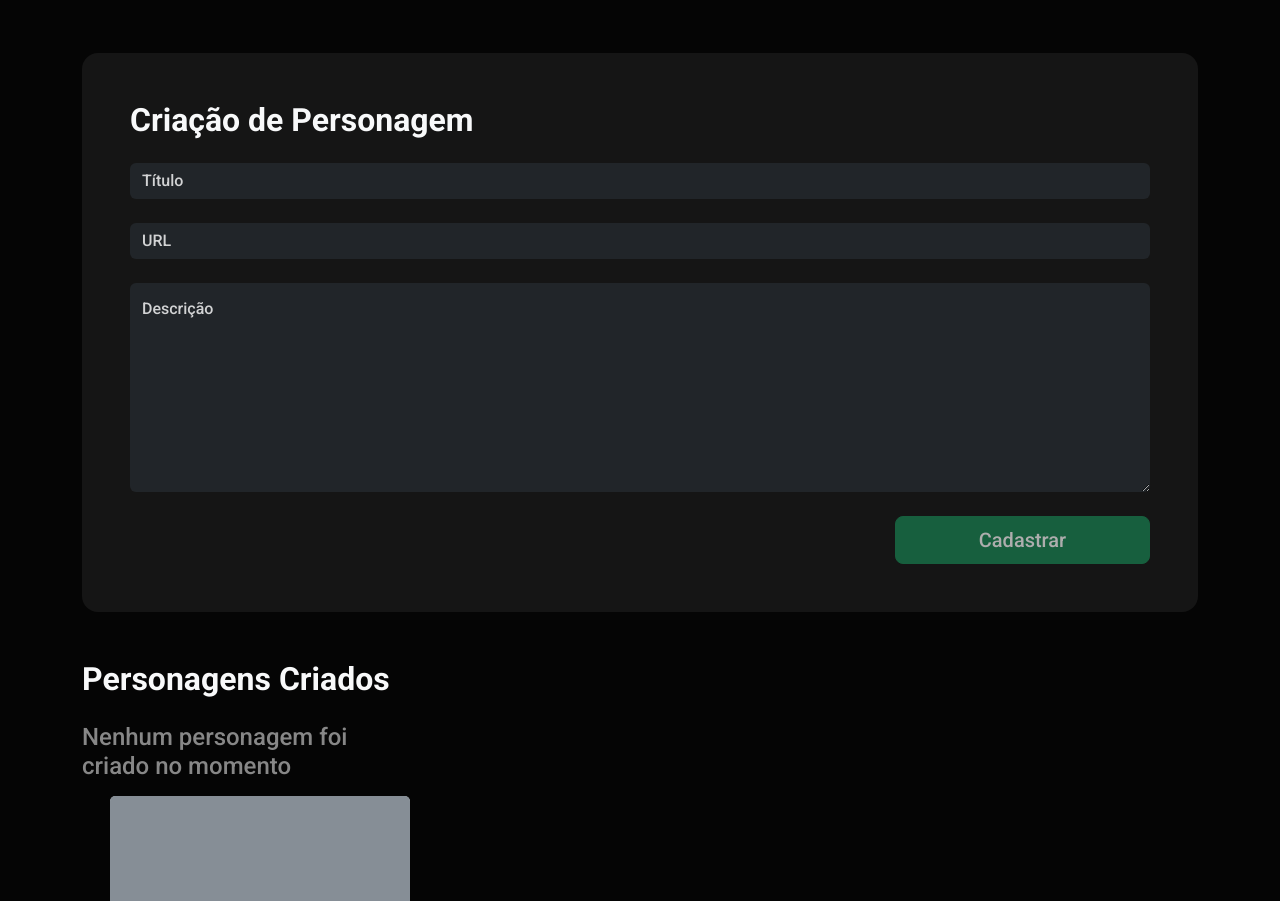
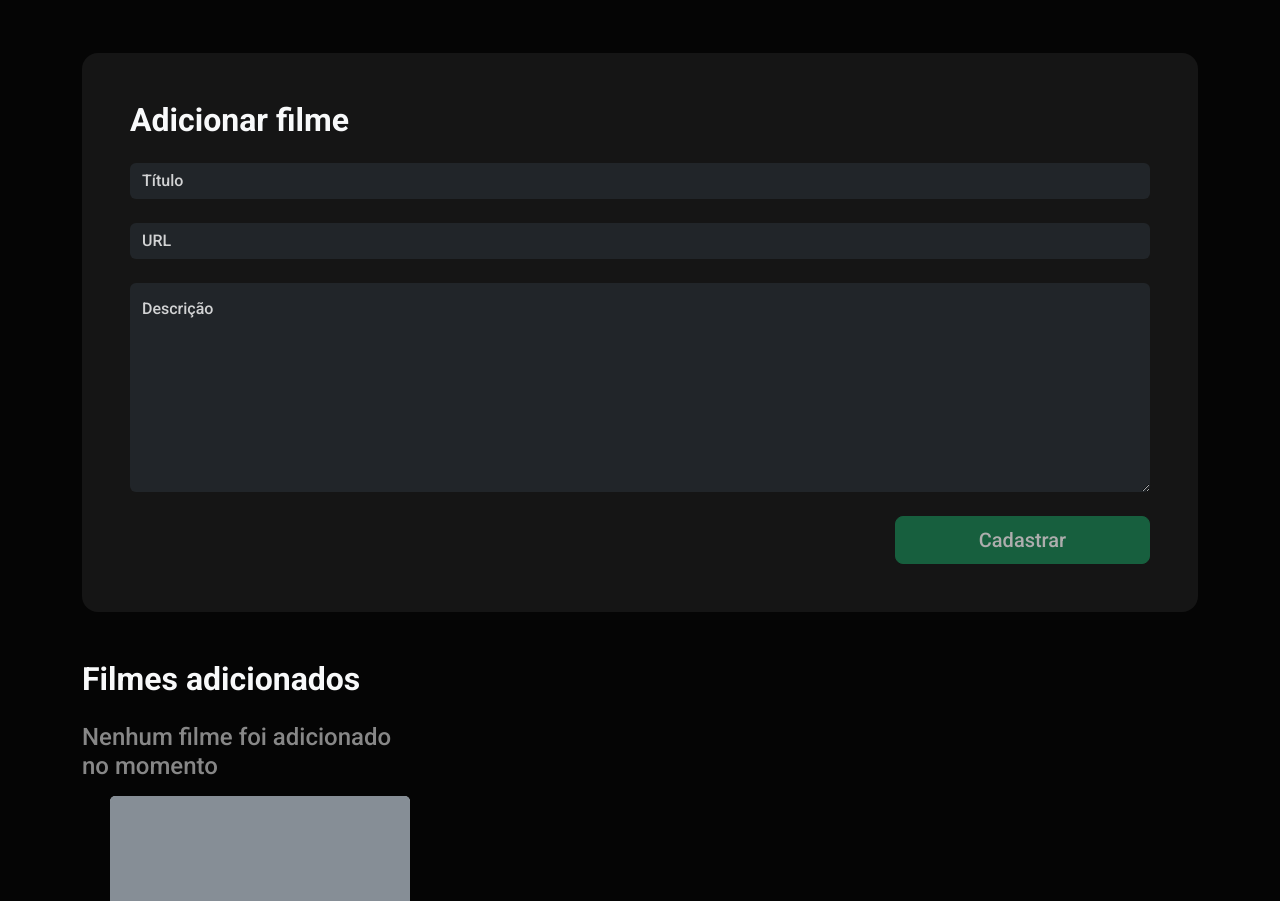
Before and after one commit to GabrielCesar48/checkpoint-I-frontend-II, a plain HTML site: page index.html in a window 1280 px wide. Shown: the part 51-952 px from the top of the page. Drawn offline with nearby package versions, Linux system fonts and the light colour scheme.

Commit message:
mudando nomes

```diff
--- a/index.html
+++ b/index.html
@@ -33,7 +33,7 @@
           <form  id="formulario" class="w-100 rounded-4 p-5 formulario">
 
               <div class="mb-4" id="formTitulo">
-                  <h2 class="text-light pb-3 fw-bolder">Criação de Personagem</h2>
+                  <h2 class="text-light pb-3 fw-bolder">Adicionar filme</h2>
                   <input type="text" class="form-control border-0 text-bg-dark" placeholder="Título" id="imputTitulo">
                   <div id="validTitulo" class="form-text erroValidacao" >Por favor, preencha corretamente o campo Título.</div>
               </div>
@@ -61,7 +61,7 @@
       <section>
 
         <div class="row">
-          <h2 class="text-light fw-bolder mt-5 mb-3  d-flex justify-content-center  justify-content-sm-center justify-content-md-start justify-content-lg-start justify-content-xl-start">Personagens Criados</h2>
+          <h2 class="text-light fw-bolder mt-5 mb-3  d-flex justify-content-center  justify-content-sm-center justify-content-md-start justify-content-lg-start justify-content-xl-start">Filmes adicionados</h2>
         </div>
 
 
@@ -69,7 +69,7 @@
           <div class="card-group row row-cols-1 row-cols-sm-1 row-cols-md-2 row-cols-lg-3 row-cols-xl-3 d-flex " id="cards" >
 
             <div class="row" id="noCardAdd">
-              <h2 class="mt-2 mb-3 d-flex justify-content-center  justify-content-sm-center justify-content-md-start justify-content-lg-start justify-content-xl-start noCardAdd">Nenhum personagem foi criado no momento</h2>
+              <h2 class="mt-2 mb-3 d-flex justify-content-center  justify-content-sm-center justify-content-md-start justify-content-lg-start justify-content-xl-start noCardAdd">Nenhum filme foi adicionado no momento</h2>
             </div>
 
 
```
